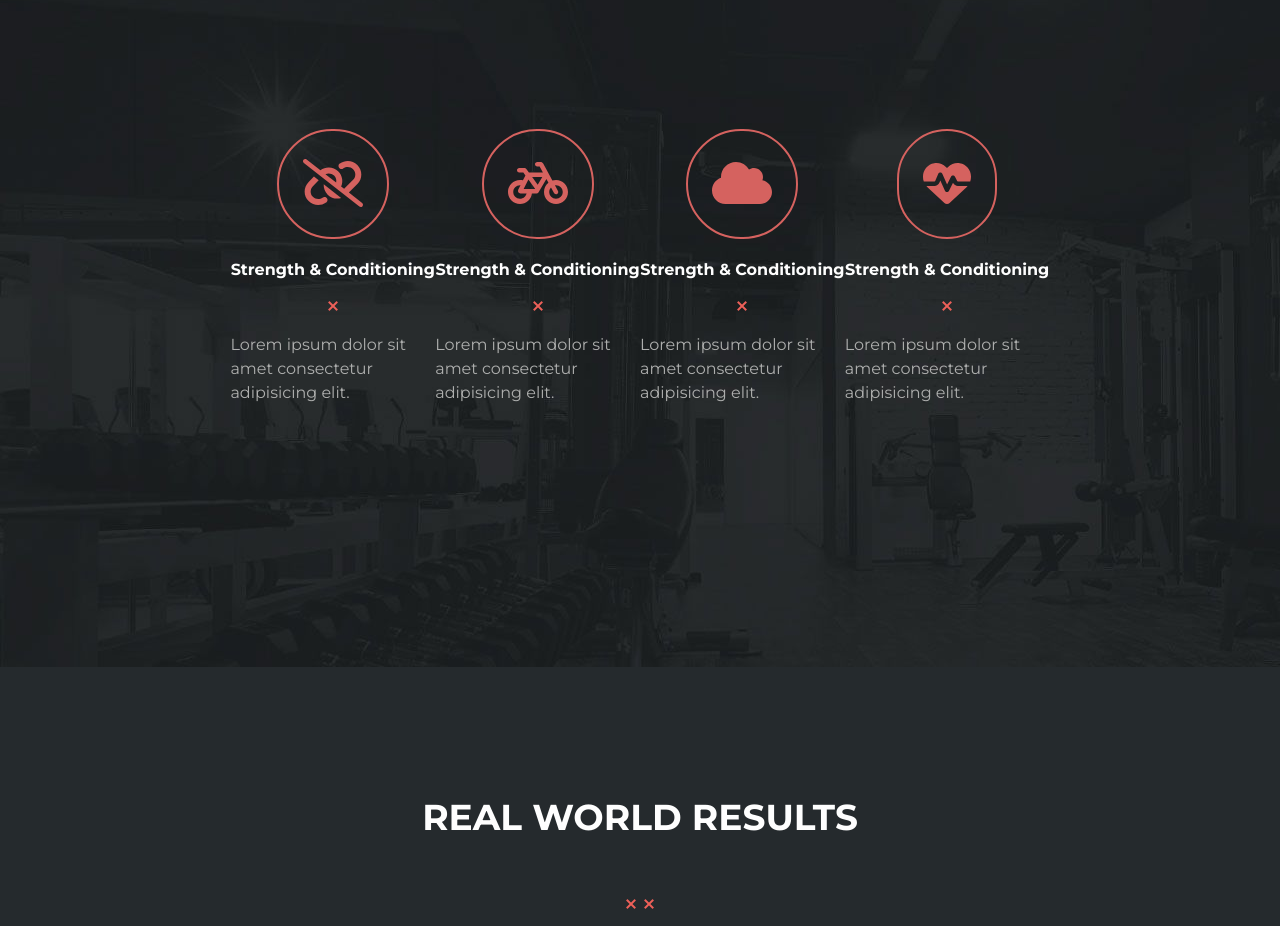
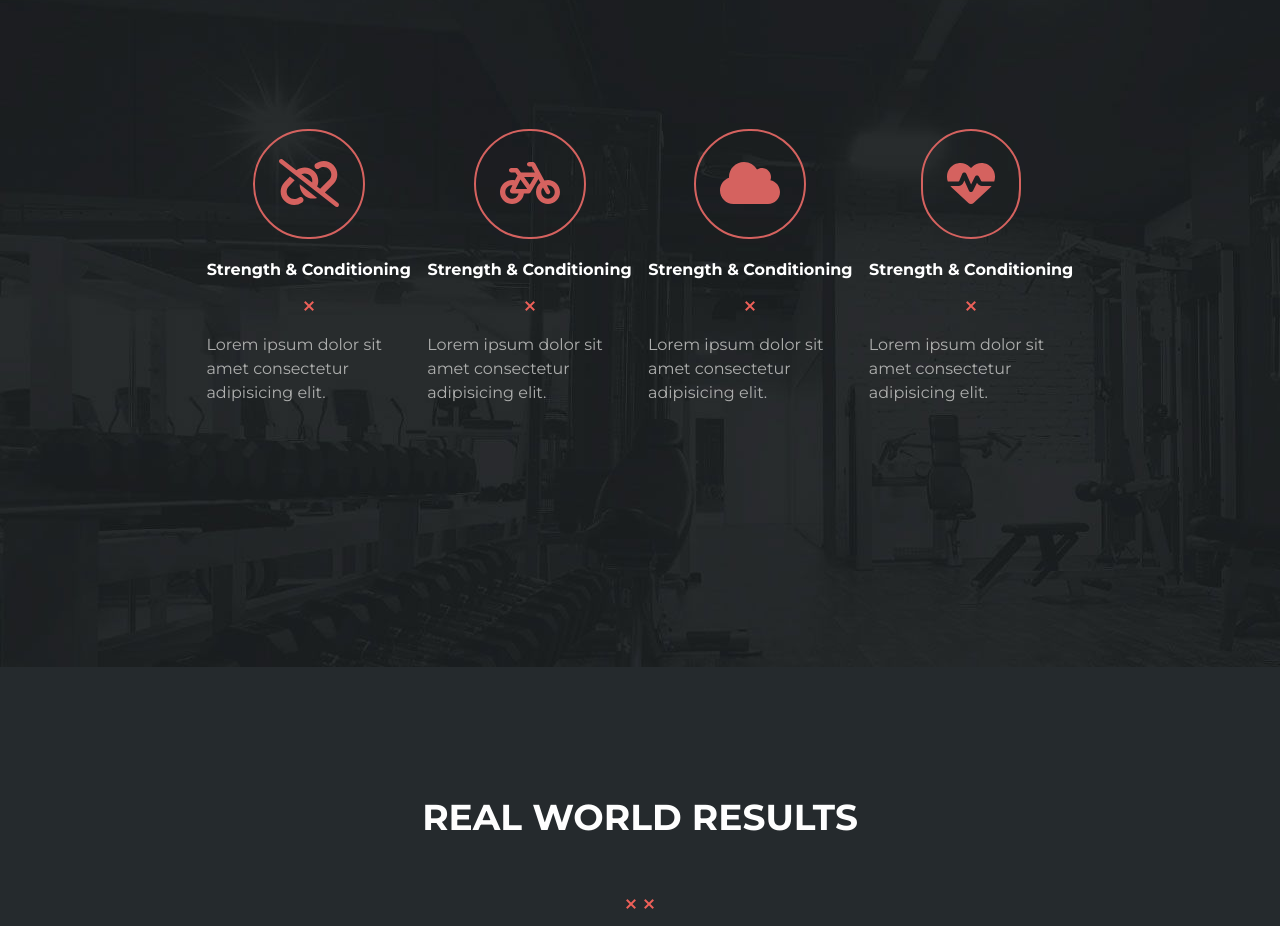
Before and after one commit to giacomo1235/proj-html-vuej, a Vue app: page / in a window 1280 px wide. Shown: the part 2700-3626 px from the top of the page. Built offline with nearby package versions, Linux system fonts and the light colour scheme.

Commit message:
fatto component a parte per quarta section

```diff
--- /dev/null
+++ b/src/components/GymCard.vue
@@ -0,0 +1,72 @@
+<template>
+  <main>
+      <div class="card" v-for="card in arrFirstCards" :key="card.font">
+          <div class="font">
+           <font-awesome-icon :icon="card.font" />
+          </div>
+          <h1>{{card.title}}</h1>
+          <img src="../assets/images/divider-x-red.png" alt="cross">
+          <p>{{card.text}}</p>
+        </div>
+  </main>
+</template>
+
+<script>
+export default {
+  name: 'GymCard',
+  data () {
+    return {
+      arrFirstCards: [
+        {
+          font: 'fa-link-slash',
+          title: 'Strength & Conditioning',
+          text: 'Lorem ipsum dolor sit amet consectetur adipisicing elit.'
+        },
+        {
+          font: 'fa-solid fa-bicycle',
+          title: 'Strength & Conditioning',
+          text: 'Lorem ipsum dolor sit amet consectetur adipisicing elit.'
+        },
+        {
+          font: 'fa-solid fa-cloud',
+          title: 'Strength & Conditioning',
+          text: 'Lorem ipsum dolor sit amet consectetur adipisicing elit.'
+        },
+        {
+          font: 'fa-solid fa-heart-pulse',
+          title: 'Strength & Conditioning',
+          text: 'Lorem ipsum dolor sit amet consectetur adipisicing elit.'
+        }
+      ]
+    }
+  }
+
+}
+</script>
+
+<style scoped lang="sass">
+@import "../assets/styles/style"
+main
+  @include flex-layout (center, center, wrap)
+  width: 80%
+  margin: 0 auto
+  gap: 1rem
+  .card
+      width: 20%
+      @include flex-layout (center, center, wrap)
+      flex-direction: column
+      gap: 1.3rem
+      .font
+        font-size: 3rem
+        font-wheight: 600
+        color: $chestnut_rose
+        border: 2px solid $chestnut_rose
+        border-radius: 20rem
+        padding: 1.5rem
+      h1
+        font-size: 1rem
+        color: white
+      p
+        color: $edward
+        line-height: 1.5rem
+</style>
--- a/src/components/MainGym.vue
+++ b/src/components/MainGym.vue
@@ -35,14 +35,7 @@
     </section>
     <section class="containercards">
       <div class="cards">
-        <div class="card" v-for="card in arrFirstCards" :key="card.font">
-          <div class="font">
-           <font-awesome-icon :icon="card.font" />
-          </div>
-          <h1>{{card.title}}</h1>
-          <img src="../assets/images/divider-x-red.png" alt="cross">
-          <p>{{card.text}}</p>
-        </div>
+        <GymCard />
       </div>
     </section>
     <section class="secondContainerCards">
@@ -105,32 +98,14 @@
 </template>
 
 <script>
+import GymCard from './GymCard.vue'
 export default {
   name: 'MainGym',
+  components: {
+    GymCard
+  },
   data () {
     return {
-      arrFirstCards: [
-        {
-          font: 'fa-link-slash',
-          title: 'Strength & Conditioning',
-          text: 'Lorem ipsum dolor sit amet consectetur adipisicing elit.'
-        },
-        {
-          font: 'fa-solid fa-bicycle',
-          title: 'Strength & Conditioning',
-          text: 'Lorem ipsum dolor sit amet consectetur adipisicing elit.'
-        },
-        {
-          font: 'fa-solid fa-cloud',
-          title: 'Strength & Conditioning',
-          text: 'Lorem ipsum dolor sit amet consectetur adipisicing elit.'
-        },
-        {
-          font: 'fa-solid fa-heart-pulse',
-          title: 'Strength & Conditioning',
-          text: 'Lorem ipsum dolor sit amet consectetur adipisicing elit.'
-        }
-      ],
       arrSecondCardsReview: [
         {
           image: 'review_1-compressor.jpg',
@@ -207,7 +182,6 @@ export default {
 <style lang="sass" scoped>
 @import "../assets/styles/style"
 main
-  background-color: #212425
   .centeredquadratino
     width: 100%
     background-color: $background_signup
@@ -319,27 +293,6 @@ main
     background-image: url(../assets/images/gym_bkgd_bw-compressor.jpg)
     height:100vh
     @include flex-layout (center, center, no-wrap)
-    .cards
-      @include flex-layout (center, center, wrap)
-      width: 80%
-      margin: 0 auto
-      .card
-        width: 20%
-        @include flex-layout (center, center, wrap)
-        flex-direction: column
-        gap: 1.3rem
-        .font
-          font-size: 3rem
-          font-wheight: 600
-          color: $chestnut_rose
-          border: 2px solid $chestnut_rose
-          border-radius: 20rem
-          padding: 1.5rem
-        h1
-          font-size: 1rem
-        p
-          color: $edward
-          line-height:1.5rem
   .secondContainerCards
     @include flex-layout (center, center, wrap)
     background-color: $shark
@@ -398,6 +351,7 @@ main
         text-transform: uppercase
         font-size: 1.2rem
   .thirdContainerCards
+    background-color: $background_signup
     width: 100%
     text-align: center
     padding: 3rem 0
```
